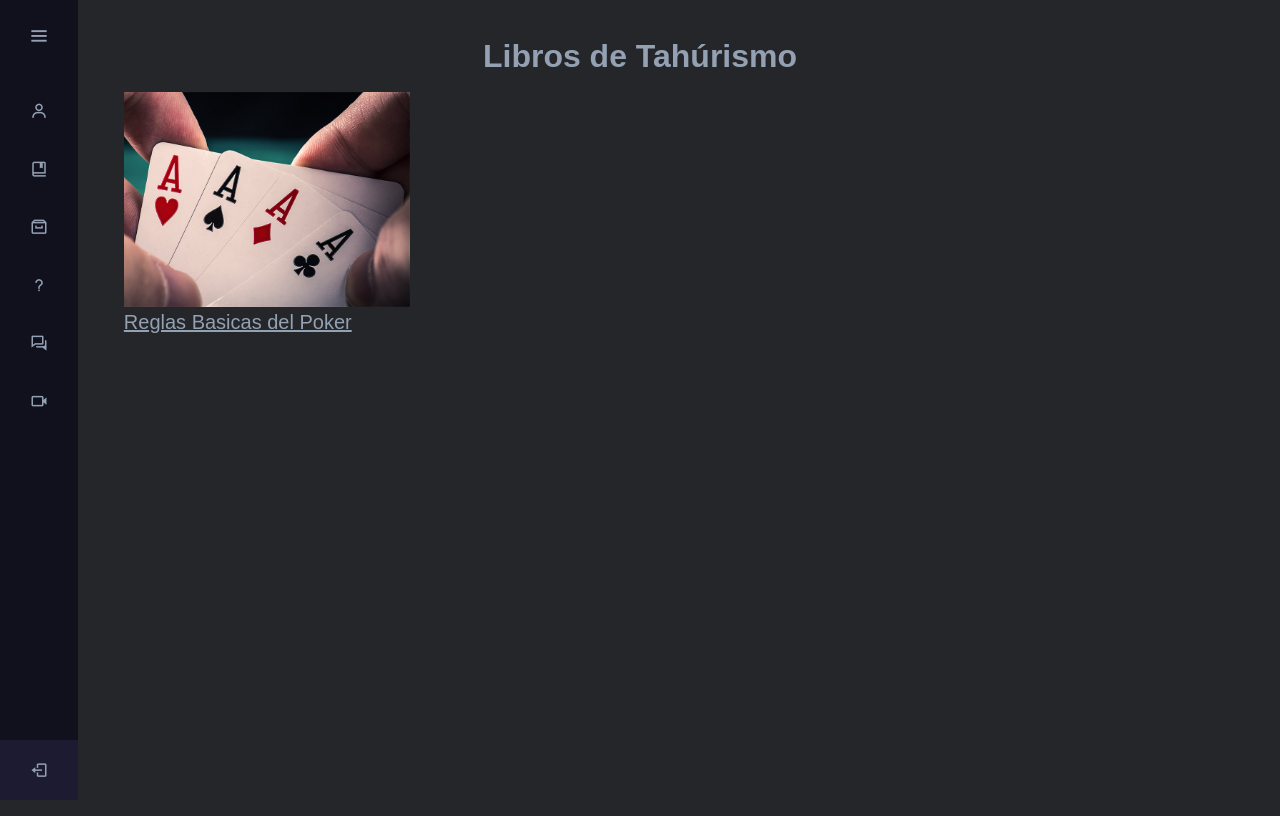
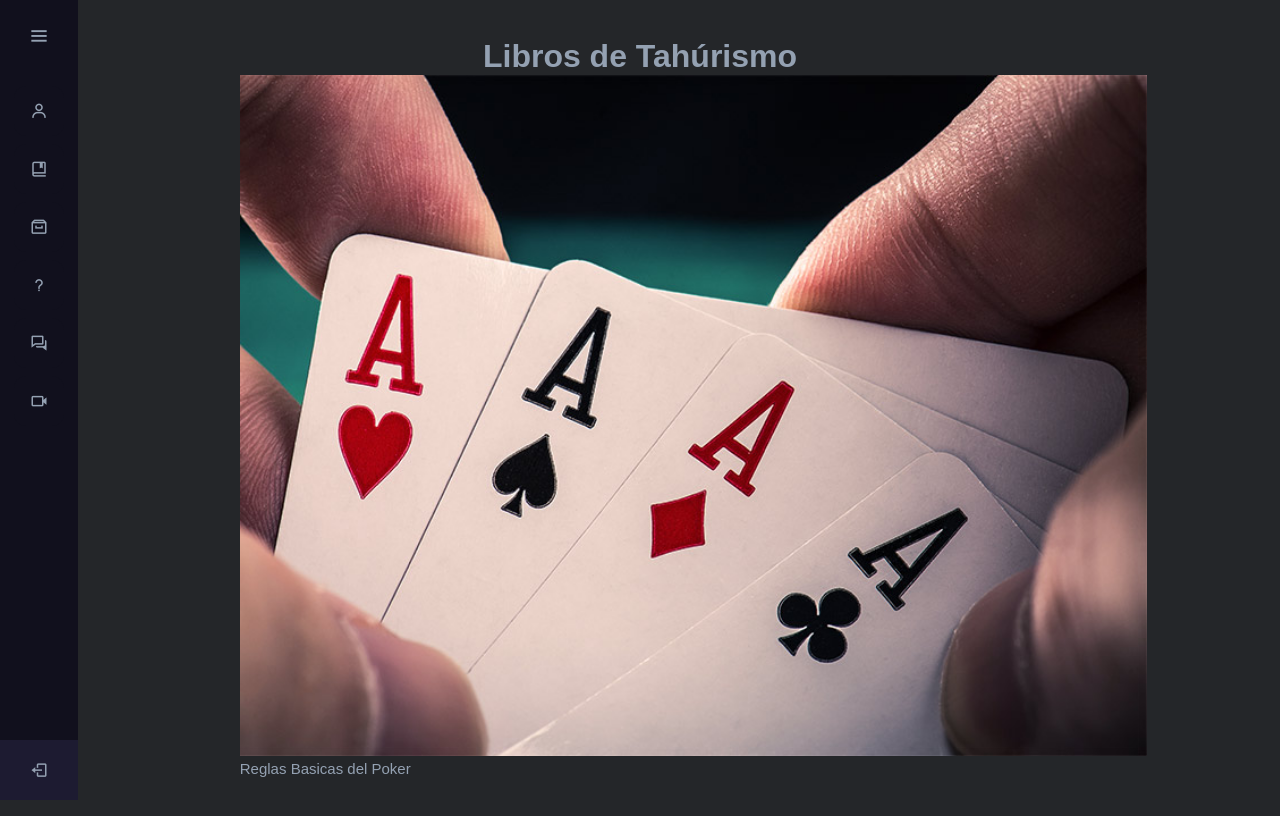
Before and after one commit to Polvulja/Experto_en_la_mesa_Juego, a PHP site: page /views/libros.php in a window 1280 px wide. Before the commit the page ends 777 px from the top, so only its background shows below. Run offline with PHP 8.4, Linux system fonts and the light colour scheme.

Commit message:
Update libros.css

```diff
--- a/css/libros.css
+++ b/css/libros.css
@@ -9,77 +9,129 @@ h1{
 	color: #94a1b2;
 }
 
-.granContenedor {
-	display: inline-grid;
-	grid-template-columns: 1fr 54em;
-	height: 100vh;
+a{
+	text-decoration: none;
+}
+
+*{
+	margin: none;
+	padding: 0;
+}
+
+main{
+	margin-left: 3%;
+}
+
+h1{
+	color: #94a1b2;
+}
+
+.contenedor-buscador{
+	width: 80%;
+	height: 50px;
+	border: 1px solid #94a1b2;
+	margin-left: 4%;
+	box-shadow: 0 7px 16px 0 rgb(0 0 0 / 10%), 0 1px 3px 0 rgb(0 0 0 / 10%);
+}
+
+.contenedor-buscador.outline:hover{
+	outline-style: auto;
+}
+
+.input1{
+	background: none;
+	width: 96%;
+	height: 100%;
+	border: none;
+	font-size: 20px;
 	padding: 10px;
-    padding-left: 10%;
-	background: #242629;
+	color: #94a1b2;
+}
+
+.input1.outline:focus{
+	outline: none;
+}
+
+.icon{
+	margin-top: 10px;
+	font-size: 25px;
+	color: #94a1b2;
+}
+
+.contenedor-abuelo{
+	width: 30%;
+	margin-left: 6.8%;
 }
 
 .contenedor-padre{
-	width: 30%;
-	height: 100%;
-	border: 1px solid #242629;
-	background: #242629;
-	padding: 10px;
+	display: grid;
+	grid-template-columns: 100% 100% 100%;
+	margin-left: 7%;
 }
 
-.desc{
+.contenedor-video{
+	width: 90%;
+	height: 75%;
+	background: #11101D;
+	margin-top: 10%;
+	margin-left: 15px;
+	box-shadow: 0 7px 16px 0 rgb(0 0 0 / 10%), 0 1px 3px 0 rgb(0 0 0 / 10%);
+}
+
+.contenedor-video:hover{
+	border: 1.5px solid #94a1b2;
+	border-radius: 2px;
+	box-shadow: 0 7px 16px 0 rgb(0 0 0 / 5%), 0 1px 3px 0 rgb(0 0 0 / 5%);
+	cursor: pointer;
+}
+
+.contenedor-video2{
+	width: 75%;
+	height: 75%;
+	background: #11101D;
+	margin-top: 10%;
+	margin-left: 15px;
+	box-shadow: 0 7px 16px 0 rgb(0 0 0 / 10%), 0 1px 3px 0 rgb(0 0 0 / 10%);
+}
+
+.contenedor-img{
+	width: 100%;
+	height: 80%;
+	overflow:hidden;
+}
+
+.contenedor-img:hover .img-1{
+	-webkit-transform:scale(1.3);transform:scale(1.3);
+}
+
+.img-1{
+	width: 100%;
+	height: 100%;
+}
+/**
+.img-1:hover{
+	filter: sepia(60%);
+}
+**/
+
+.contenedor-desc{
+	display: flex;
+	flex-direction: column;
 	width: 100%;
 }
 
-.label-1{
-	font-size: 20px;
-	color: #94a1b2;
-}
-.texto{
-	color: #94a1b2;
-	text-align: left;
+.label-1:hover{
+	cursor: pointer;
+	text-decoration: underline;
 }
 
 
-.contenedor-hijo{
-	display: flex;
-
+.label-1{
+	font-size: 15px;
+	color: #94a1b2;
 }
 
-.desc{
-	margin-top: 10px;
+.label-2{
+	font-size: 13px;
+	color: #aaa;
 }
-
-.desc-2{
-	margin-left: 5px;
-}
-
-.contenedor-img{
-	width: 50%;
-	height: 100%;
-	padding: 5px;
-	border: 1px solid #242629;
-}
-
-.contenedor-img-2{
-	width: 100%;
-	padding: 5px;
-	border: 1px solid #242629;
-	background-color: #242629;
-}
-.contenedor-img-3{
-	width: 60%;
-	padding: 5px;
-	border: 1px solid #242629;
-}
-
-
-.img-1{
-	width: 100%;
-	background-color: #242629;
-
-}
-
-.contenedor-seg{
-	display: flex;
-	background-color: #242629;
-}
```
